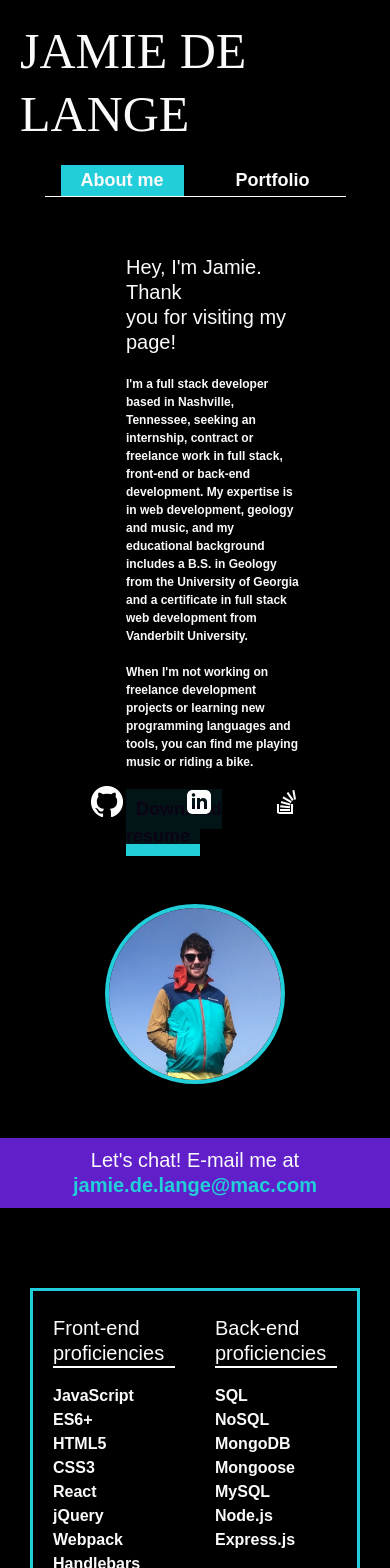
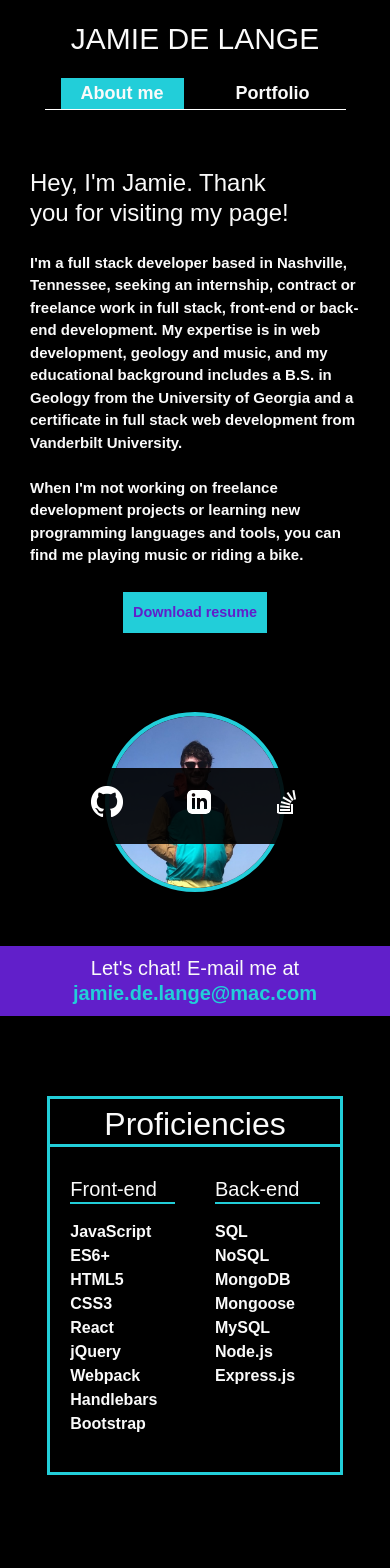
Before and after one commit to jamiedelange/portfolio-react, a React (Create React App) app: page / in a window 390 px wide. Shown: the top 1568 px of the page. Built offline with nearby package versions, Linux system fonts and the light colour scheme.

Commit message:
more updates

```diff
--- a/src/components/About/index.js
+++ b/src/components/About/index.js
@@ -29,8 +29,9 @@ function About() {
       </div>
     <div className="resume-box">
             <div className="skill-box">
+            <h2 className="proficiencies">Proficiencies</h2>
                 <div id="skill-columns" className="skill-column-left">
-                    <h2 id="skill-headings">Front-end proficiencies</h2>
+                    <h2 id="skill-headings">Front-end</h2>
                     <ul className="skill-ul">
                         <li>JavaScript ES6+</li>
                         <li>HTML5</li>
@@ -43,7 +44,7 @@ function About() {
                     </ul>
                 </div>
                 <div id="skill-columns" className="skill-column-right">
-                    <h2 id="skill-headings">Back-end proficiencies</h2>
+                    <h2 id="skill-headings">Back-end</h2>
                     <ul className="skill-ul">
                         <li>SQL</li>
                         <li>NoSQL</li>
--- a/src/index.css
+++ b/src/index.css
@@ -43,8 +43,6 @@ body {
 	flex-direction: column;
 	height: 100%;
 }
-
-@import url('https://fonts.googleapis.com/css2?family=Lexend+Zetta&display=swap');
 
 h1,
 h2,
@@ -113,7 +111,6 @@ header a {
 
 h1.title {
 	font-size: 50px;
-	font-family: 'Lexend Zetta';
 }
 
 h1.title:hover {
@@ -152,7 +149,7 @@ h1.title:hover {
 }
 
 .title {
-	margin: 1rem 0 1rem 4rem;
+	margin: 1rem 0 1rem 126px;
 }
 
 ::-webkit-scrollbar {
@@ -389,7 +386,7 @@ img {
 
 .download-text {
 	padding: 10px;
-	color: rgb(97, 31, 202);;
+	color: rgb(97, 31, 202);
 	font-size: 1em;
 	background-color: var(--primary);
 	margin-bottom: 25px;
@@ -401,7 +398,7 @@ img {
     padding: 20px;
 }
 #skill-headings {
-	border-bottom: 2px solid white;
+	border-bottom: 2px solid var(--primary);
 	font-size: 30px;
 }
 
@@ -409,9 +406,11 @@ img {
 	border: 3px solid var(--primary);
 	margin: 20px 30px 5em 30px;
 }
-/* .skill-column-left {
-
-} */
+.proficiencies {
+	display: flex;
+	justify-content: center;
+	border-bottom: solid var(--primary);
+}
 
 .liDuplicate {
 	list-style-type: circle;
@@ -532,6 +531,12 @@ img {
 	margin-right: -2px;
 }
 
+@media only screen and (max-width: 1000px) {
+	h1.title {
+		font-size: 40px;
+	}
+}
+
 @media only screen and (max-width: 800px) {
 	header {
 		display: flex;
@@ -561,8 +566,15 @@ img {
 		display: block;
 	}
 
+	#about1 {
+		font-size: 24px;
+	}
 	.summary {
-		font-size: 12px;
+		font-size: 15px;
+	}
+	div.summary-column {
+		margin-left: 30px;
+		margin-right: 30px;
 	}
 
 	h3 {
@@ -617,8 +629,15 @@ img {
 		font-size: 16px;
 	}
 
-	/* .download {
+	.download-text {
+		font-size: 0.8em;
+	}
+	div.download {
 		display: flex;
 		justify-content: center;
-	} */
+	}
+
+	h1.title {
+		font-size: 30px;
+	}
 }
```
